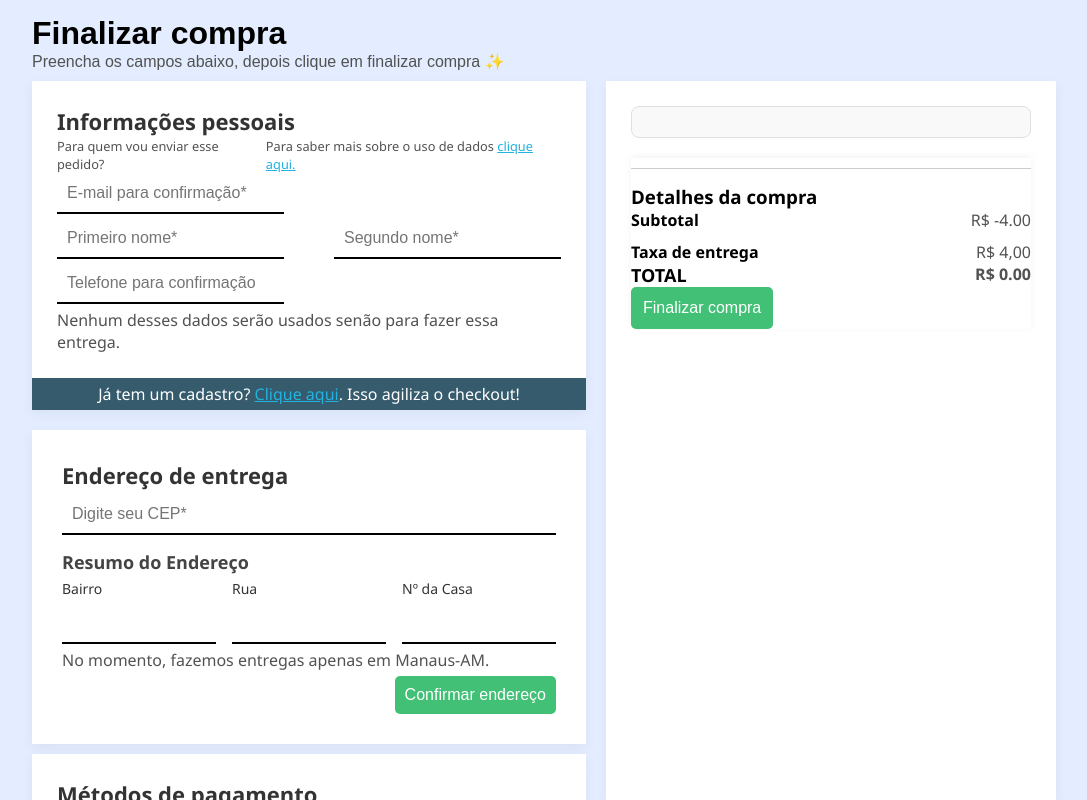
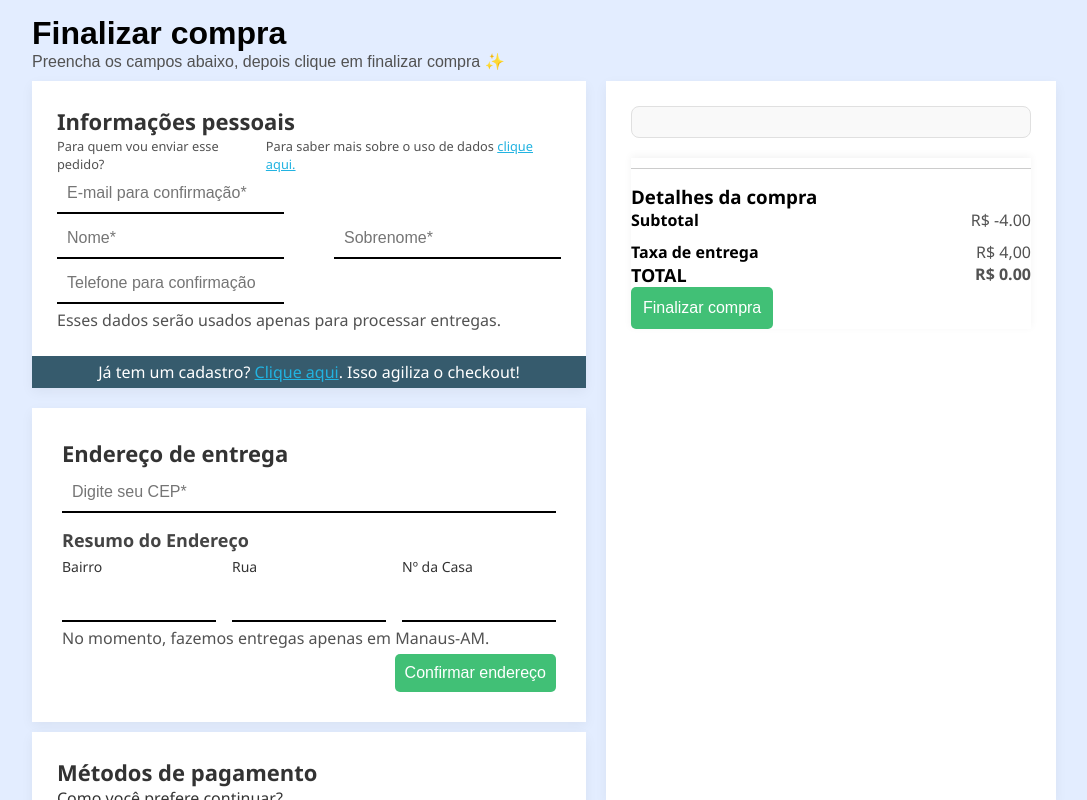
Before and after one commit to MW-Limah/HeloisaWebstore, a Next.js app: page /Finishing in a window 1280 px wide. Shown: the whole page, without its empty margins (96-1183 px from the left). Built offline with nearby package versions, Linux system fonts and the light colour scheme.

Commit message:
Update InfoPersonal.tsx

```diff
--- a/src/app/components/FinishingComponents/InfoPersonal/InfoPersonal.tsx
+++ b/src/app/components/FinishingComponents/InfoPersonal/InfoPersonal.tsx
@@ -20,13 +20,13 @@ export const InfoPersonal = () => {
                         <input type="email" placeholder="E-mail para confirmação*" />
                     </div>
                     <div className={styles.NameInputs}>
-                        <input type="text" placeholder="Primeiro nome*" />
-                        <input type="text" placeholder="Segundo nome*" />
+                        <input type="text" placeholder="Nome*" />
+                        <input type="text" placeholder="Sobrenome*" />
                     </div>
                     <div>
                         <input type="tel" placeholder="Telefone para confirmação" />
                     </div>
-                    <p>Nenhum desses dados serão usados senão para fazer essa entrega.</p>
+                    <p>Esses dados serão usados apenas para processar entregas.</p>
                 </form>
             </div>
 
```
